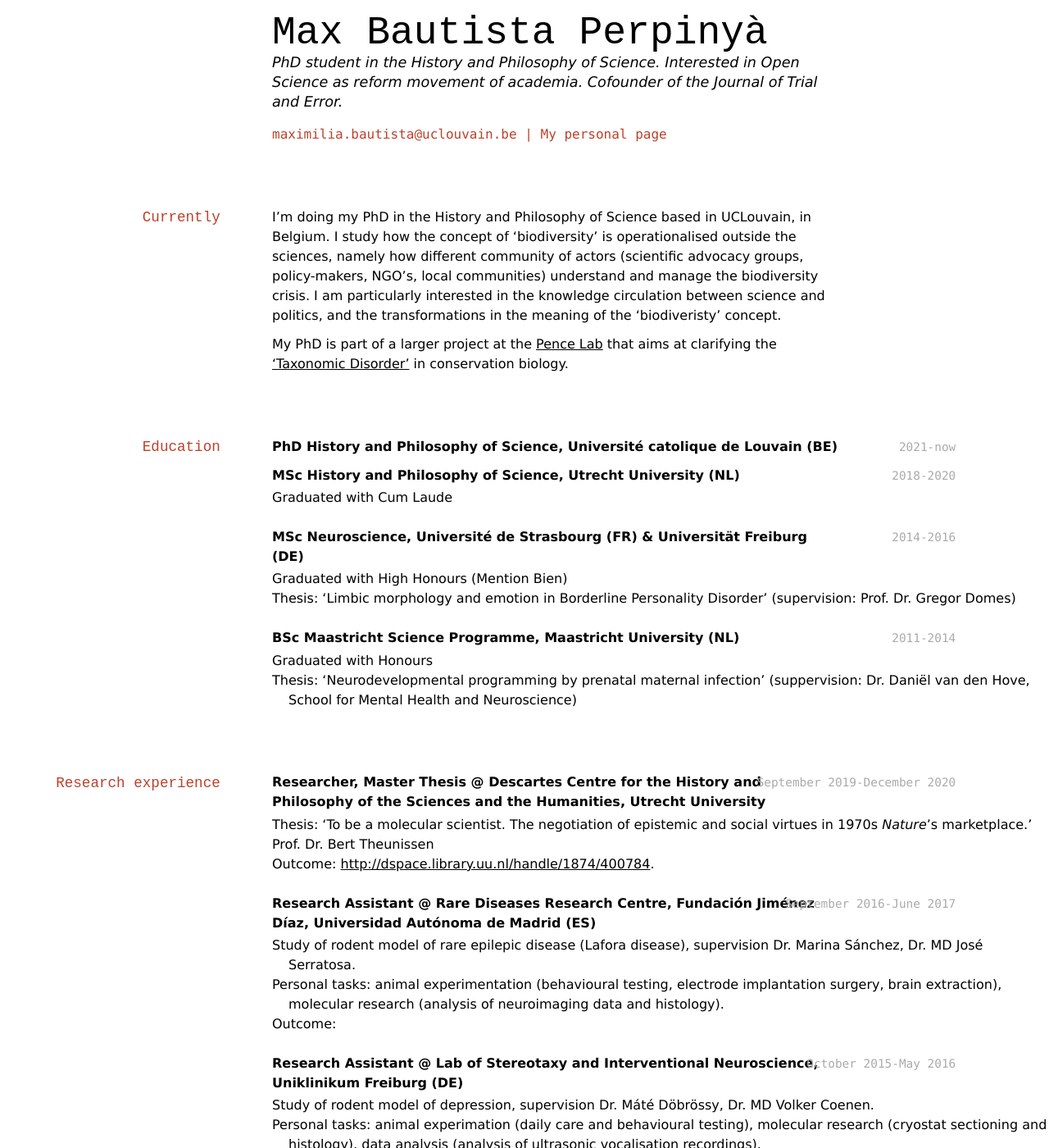
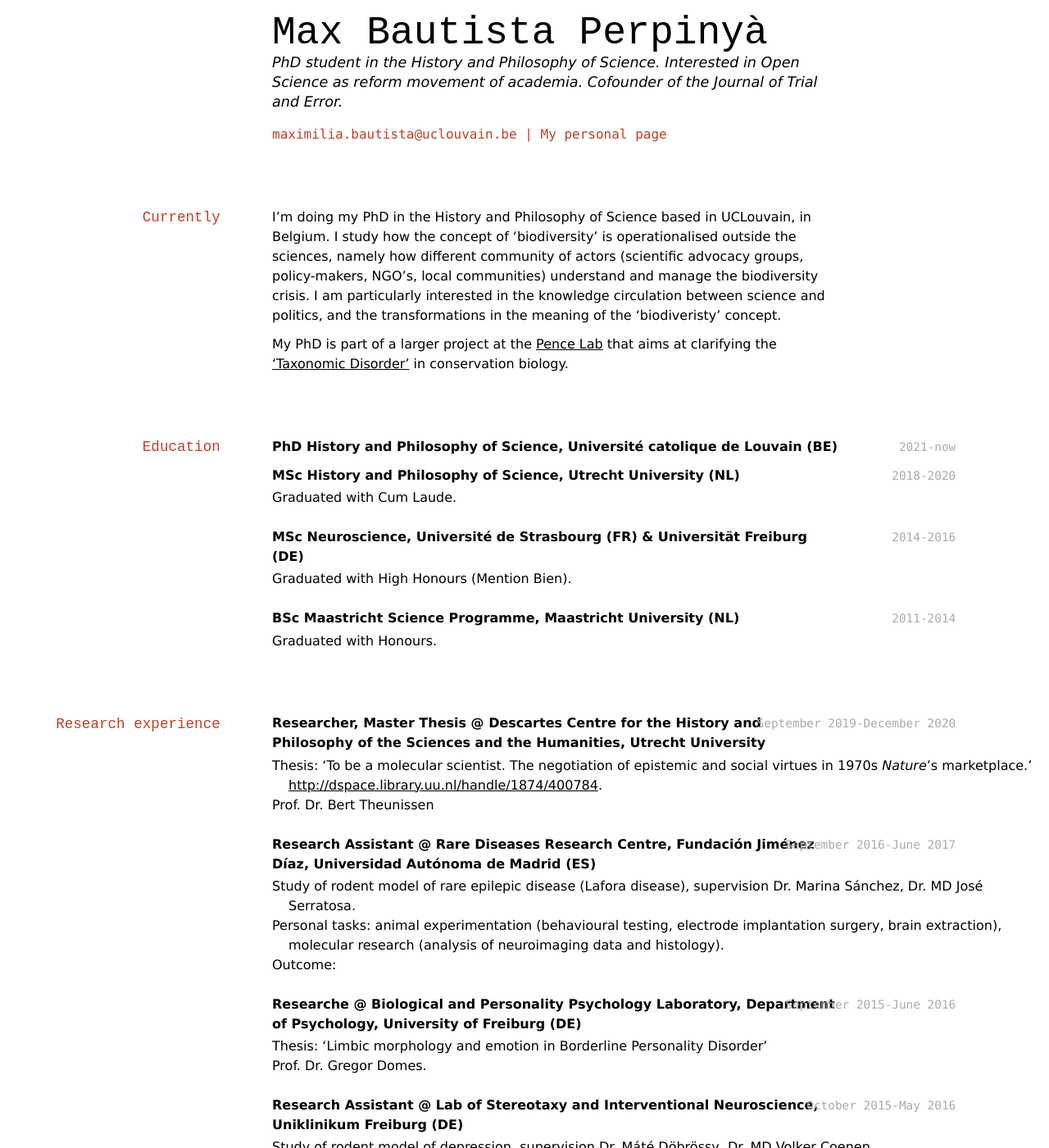
Before and after one commit to elipapa/markdown-cv, a Jekyll site: the page built from index.md, in a window 1280 px wide and 1400 px high. Shown: the whole window at 82% size. Built offline with Jekyll 4.4.1, drawn with Linux system fonts in a browser that asks for light colours.

Commit message:
Update index.md

```diff
--- a/index.md
+++ b/index.md
@@ -26,31 +26,34 @@
 
 `2018-2020`
 __MSc History and Philosophy of Science, Utrecht University (NL)__
-- Graduated with Cum Laude
+- Graduated with Cum Laude.
 
 `2014-2016`
 __MSc Neuroscience, Université de Strasbourg (FR) & Universität Freiburg (DE)__
-- Graduated with High Honours (Mention Bien)
-- Thesis: 'Limbic morphology and emotion in Borderline Personality Disorder' (supervision: Prof. Dr. Gregor Domes)
+- Graduated with High Honours (Mention Bien).
 
 `2011-2014`
 __BSc Maastricht Science Programme, Maastricht University (NL)__
-- Graduated with Honours
-- Thesis: 'Neurodevelopmental programming by prenatal maternal infection' (suppervision: Dr. Daniël van den Hove, School for Mental Health and Neuroscience)
+- Graduated with Honours.
 
 ## Research experience
 
 `September 2019-December 2020`
 __Researcher, Master Thesis @ Descartes Centre for the History and Philosophy of the Sciences and the Humanities, Utrecht University__
-- Thesis: 'To be a molecular scientist. The negotiation of epistemic and social virtues in 1970s *Nature*’s marketplace.'
+- Thesis: 'To be a molecular scientist. The negotiation of epistemic and social virtues in 1970s *Nature*’s marketplace.' <a href="http://dspace.library.uu.nl/handle/1874/400784/">http://dspace.library.uu.nl/handle/1874/400784</a>.
 - Prof. Dr. Bert Theunissen
-- Outcome: <a href="http://dspace.library.uu.nl/handle/1874/400784/">http://dspace.library.uu.nl/handle/1874/400784</a>.
 
 `September 2016-June 2017`
 __Research Assistant @ Rare Diseases Research Centre, Fundación Jiménez Díaz, Universidad Autónoma de Madrid (ES)__
 - Study of rodent model of rare epilepic disease (Lafora disease), supervision Dr. Marina Sánchez, Dr. MD José Serratosa.
 - Personal tasks: animal experimentation (behavioural testing, electrode implantation surgery, brain extraction), molecular research (analysis of neuroimaging data and histology).
 - Outcome:
+
+`September 2015-June 2016`
+__Researche @ Biological and Personality Psychology Laboratory, Department of Psychology, University of Freiburg (DE)__
+- Thesis: 'Limbic morphology and emotion in Borderline Personality Disorder'
+- Prof. Dr. Gregor Domes.
+
 
 `October 2015-May 2016`
 __Research Assistant @ Lab of Stereotaxy and Interventional Neuroscience, Uniklinikum Freiburg (DE)__
```
